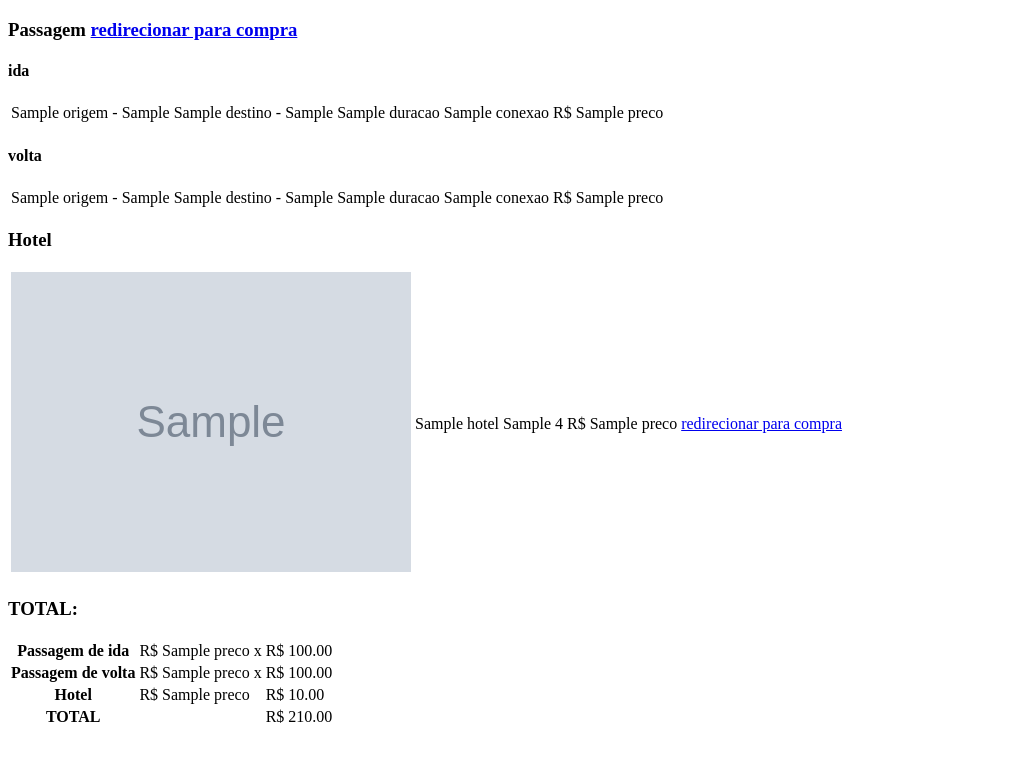
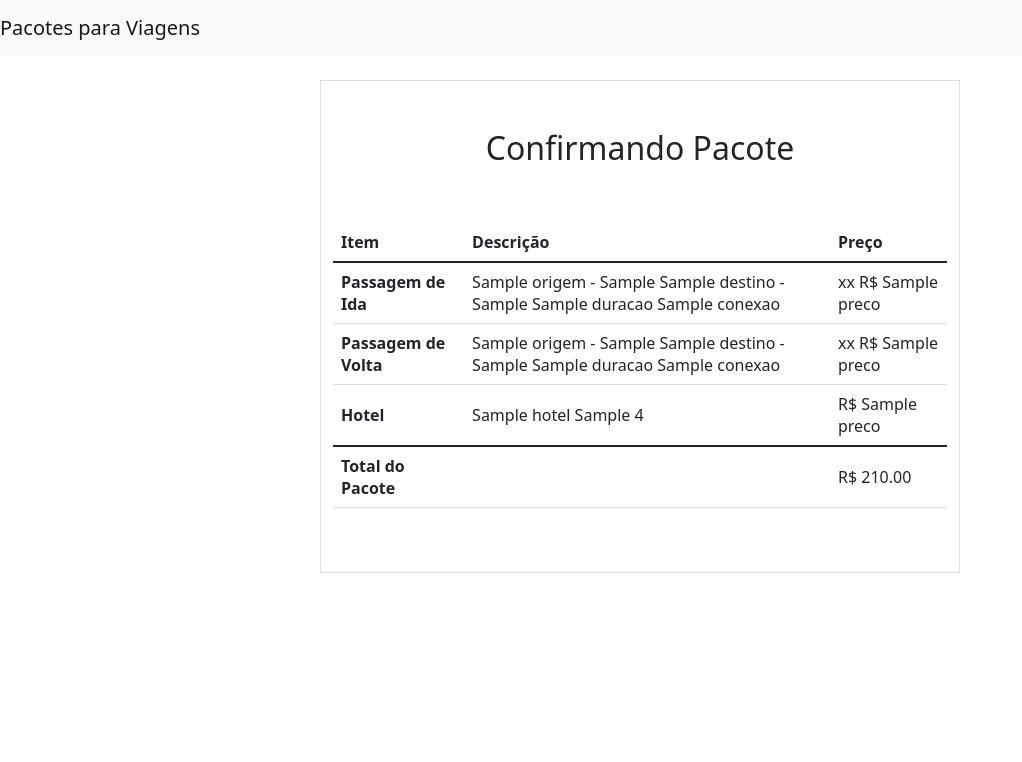
Before and after one commit to marciofh/agencia-de-turismo, a Flask app: template templates/Pacote.html in a window 1280 px wide. Shown: the top 762 px of the page, without its empty margins (0-1022 px from the left). Run offline with Flask 2, Linux system fonts and the light colour scheme; the template is opened without the code that fills it: most values are stand-ins (such as "Sample title", 1, 10 or a date in 2020); grey boxes marked "Sample" are stand-in pictures.

Commit message:
finalizando detalhes

```diff
--- a/templates/Home.html
+++ b/templates/Home.html
@@ -7,7 +7,6 @@
     <body>
         <nav class="navbar navbar-light bg-light">
             <a class="navbar-brand" href="Home.html">
-              <img src="/docs/4.0/assets/brand/bootstrap-solid.svg" width="30" height="30" class="d-inline-block align-top" alt="">
               Agência de Turismo
             </a>
           </nav>
--- a/templates/Hotel.html
+++ b/templates/Hotel.html
@@ -9,7 +9,6 @@
       <form action="/pacote" method="post" class="pt-3">
         <nav class="navbar navbar-light bg-light">
             <a class="navbar-brand" href="Home.html">
-              <img src="" width="30" height="30" class="d-inline-block align-top" alt="">
               Hospedagens do TripAdvisor
             </a>
             <button class="btn btn-outline-success my-2 my-sm-0" type="submit" value="submit">Finalizar Pacote</button>
--- a/templates/Pacote.html
+++ b/templates/Pacote.html
@@ -1,78 +1,59 @@
-<!DOCTYPE html>
-<html lang="en">
+<html>
     <head>
-    <meta charset="UTF-8">
-    <meta http-equiv="X-UA-Compatible" content="IE=edge">
-    <meta name="viewport" content="width=device-width, initial-scale=1.0">
-    <title>Document</title>
+        <meta charset="utf-8">
+        <title>Nome do Progama</title>
+        <link href="https://cdn.jsdelivr.net/npm/bootstrap@5.1.3/dist/css/bootstrap.min.css" rel="stylesheet" integrity="sha384-1BmE4kWBq78iYhFldvKuhfTAU6auU8tT94WrHftjDbrCEXSU1oBoqyl2QvZ6jIW3" crossorigin="anonymous">
     </head>
     <body>
-    <h3>Passagem <a href="{{content['url_gol']}}">redirecionar para compra</a></h3>
-    <h4>ida</h4>
-    <table>
+        <nav class="navbar navbar-light bg-light">
+            <a class="navbar-brand" href="Home.html">
+              Pacotes para Viagens
+            </a>
+          </nav>
+          <br>
+        <div class="text-center center-div">
+            <div class="container w-50 border py-5">
+                <div class="title pb-5">
+                    <h2 class="font-weight-bold">Confirmando Pacote</h2>
+                </div>
+                <table class="table align-middle">
+                    <thead>
                       <tr>
-            <td>{{content['ida']['origem']}} - {{content['ida']['hora_emb']}}</td>
-            <td>{{content['ida']['destino']}} - {{content['ida']['hora_desemb']}}</td>
-            <td>{{content['ida']['duracao']}}</td>
-            <td>{{content['ida']['conexao']}}</td>
-            <td>R$ {{content['ida']['preco']}}</td>
+                        <th scope="col">Item</th>
+                        <th scope="col-8">Descrição</th>
+                        <th scope="col">Preço</th>
                       </tr>
-    </table>
-
-    <h4>volta</h4>
-    <table>
+                    </thead>
+                    <tbody>
                       <tr>
-            <td>{{content['volta']['origem']}} - {{content['volta']['hora_emb']}}</td></td>
-            <td>{{content['volta']['destino']}} - {{content['volta']['hora_desemb']}}</td></td>
-            <td>{{content['volta']['duracao']}}</td>
-            <td>{{content['volta']['conexao']}}</td>
-            <td>R$ {{content['volta']['preco']}}</td>
+                        <th scope="row">Passagem de Ida</th>
+                        <td>{{content['ida']['origem']}} - {{content['ida']['hora_emb']}} {{content['ida']['destino']}} - {{content['ida']['hora_desemb']}} {{content['ida']['duracao']}} {{content['ida']['conexao']}}</td>
+                        <td>{{content['passageiros']}}x R$ {{content['ida']['preco']}}</td>
                       </tr>
-    </table>
-
-    <h3>Hotel</h3>
-    <table>
                       <tr>
-            <td><img src="{{content['hotel']['foto']}}"></td>
-            <td>{{content['hotel']['nome']}}</td>
-            <td>{{content['hotel']['ranking_site']}}</td>
-            <td>{{content['hotel']['stars']}}</td>
+                        <th scope="row">Passagem de Volta</th>
+                        <td>{{content['volta']['origem']}} - {{content['volta']['hora_emb']}} {{content['volta']['destino']}} - {{content['volta']['hora_desemb']}} {{content['volta']['duracao']}} {{content['volta']['conexao']}}</td>
+                        <td>{{content['passageiros']}}x R$ {{content['volta']['preco']}}</td>
+                      </tr>
+                      <tr>
+                        <th scope="row">Hotel</th>
+                        <td>{{content['hotel']['nome']}} {{content['hotel']['ranking_site']}} {{content['hotel']['stars']}}</td>
                         <td>R$ {{content['hotel']['preco']}}</td>
-            <td><a href="{{content['hotel']['url_site']}}">redirecionar para compra</a></td>
                       </tr>
-    </table>
-
+                    </tbody>
                     {% set total_ida = content['ida']['preco']|float * content['passageiros']|float %}
                     {% set total_volta = content['volta']['preco']|float * content['passageiros']|float %}
                     {% set total_hotel = content['hotel']['preco']|float %}
                     {% set total_pacote = total_ida + total_volta + total_hotel %}
-
-    <h3>TOTAL:</h3>
-    <table>
+                    <tfoot>
                       <tr>
-            <th>Passagem de ida</th>
-            <td>R$ {{content['ida']['preco']}}</td>
-            <td>{{content['passageiros']}}</td>
-            <td>R$ {{'%0.2f'| format(total_ida|float)}}</td>
-        </tr>
-        <tr>
-            <th>Passagem de volta</th>
-            <td>R$ {{content['volta']['preco']}}</td>
-            <td>{{content['passageiros']}}</td>
-            <td>R$ {{'%0.2f'| format(total_volta|float)}}</td>
-        </tr>
-        <tr>
-            <th>Hotel</th>
-            <td>R$ {{content['hotel']['preco']}}</td>
-            <td></td>
-            <td>R$ {{'%0.2f'| format(total_hotel|float)}}</td>
-        </tr>
-        <tr>
-            <th>TOTAL</th>
-            <td></td>
+                        <th scope="row">Total do Pacote</th>
                         <td></td>
                         <td>R$ {{'%0.2f'| format(total_pacote|float)}}</td>
                       </tr>
+                    </tfoot>
                   </table>
+            </div>
+        </div>
     </body>
 </html>
--- a/templates/Passagem.html
+++ b/templates/Passagem.html
@@ -9,7 +9,6 @@
       <form action="/hospedagem" method="post" class="pt-3">
         <nav class="navbar navbar-light bg-light">
             <a class="navbar-brand" href="Home.html">
-              <img src="" width="30" height="30" class="d-inline-block align-top" alt="">
               Passagens da GOL
             </a>
             <button class="btn btn-outline-success my-2 my-sm-0" type="submit" value="submit">Próximo</button>
```
Lines whose indentation alone changed are shown as unchanged.
